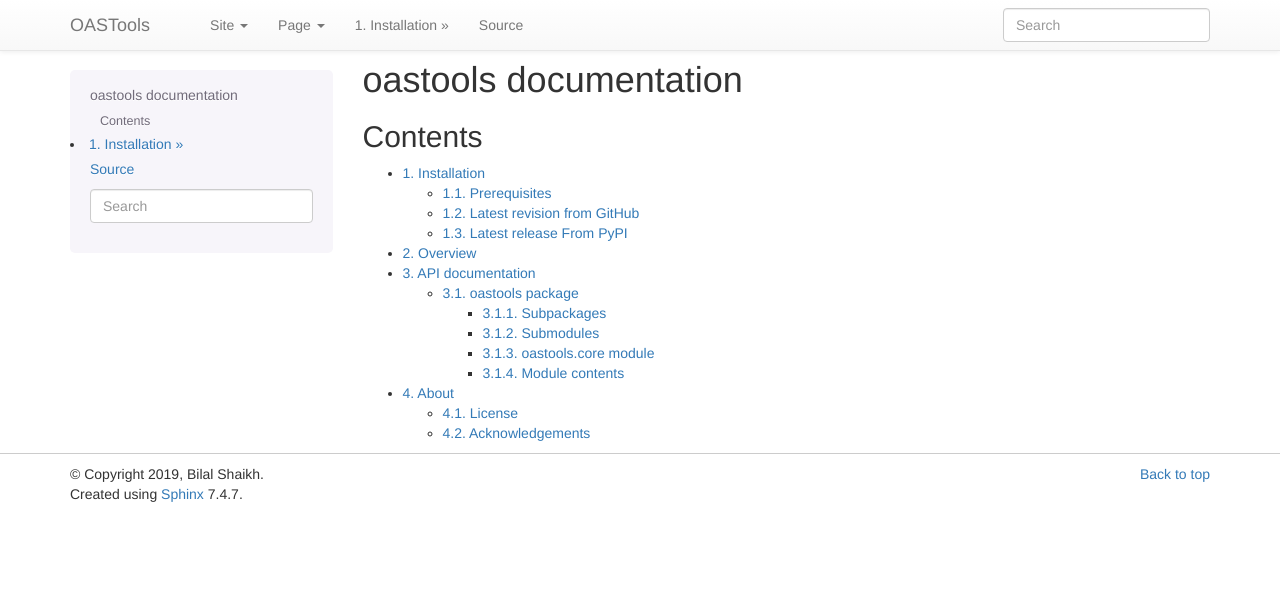
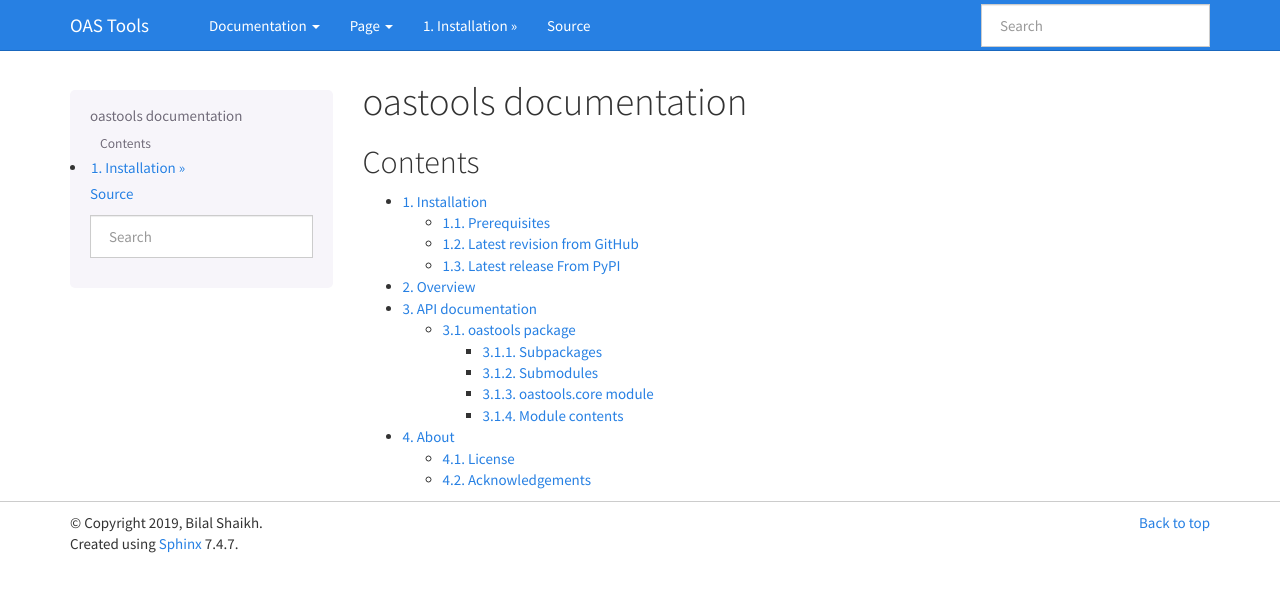
Before and after one commit to bilalshaikh42/OASTools, a Sphinx documentation site: the page built from docs/source/index.rst, in a window 1280 px wide. Shown: the top 592 px of the page. Built offline with Sphinx 7.4.7, drawn with Linux system fonts in a browser that asks for light colours; some of the changed lines change nothing that is shown.

Commit message:
More Documentation Tweaks

```diff
--- a/docs/source/conf.py
+++ b/docs/source/conf.py
@@ -55,6 +55,74 @@
     'sphinx_bootstrap_theme',
 ]
 
+html_theme_options = {
+    # Navigation bar title. (Default: ``project`` value)
+    'navbar_title': "OAS Tools",
+
+    # Tab name for entire site. (Default: "Site")
+    'navbar_site_name': "Documentation",
+
+    # A list of tuples containing pages or urls to link to.
+    # Valid tuples should be in the following forms:
+    #    (name, page)                 # a link to a page
+    #    (name, "/aa/bb", 1)          # a link to an arbitrary relative url
+    #    (name, "http://example.com", True) # arbitrary absolute url
+    # Note the "1" or "True" value above as the third argument to indicate
+    # an arbitrary url.
+    'navbar_links': [
+    ],
+
+    # Render the next and previous page links in navbar. (Default: true)
+    'navbar_sidebarrel': True,
+
+    # Render the current pages TOC in the navbar. (Default: true)
+    'navbar_pagenav': True,
+
+    # Tab name for the current pages TOC. (Default: "Page")
+    'navbar_pagenav_name': "Page",
+
+    # Global TOC depth for "site" navbar tab. (Default: 1)
+    # Switching to -1 shows all levels.
+    'globaltoc_depth': 2,
+
+    # Include hidden TOCs in Site navbar?
+    #
+    # Note: If this is "false", you cannot have mixed ``:hidden:`` and
+    # non-hidden ``toctree`` directives in the same page, or else the build
+    # will break.
+    #
+    # Values: "true" (default) or "false"
+    'globaltoc_includehidden': "true",
+
+    # HTML navbar class (Default: "navbar") to attach to <div> element.
+    # For black navbar, do "navbar navbar-inverse"
+    'navbar_class': "navbar navbar-inverse",
+
+    # Fix navigation bar to top of page?
+    # Values: "true" (default) or "false"
+    'navbar_fixed_top': "true",
+
+    # Location of link to source.
+    # Options are "nav" (default), "footer" or anything else to exclude.
+    'source_link_position': "nav",
+
+    # Bootswatch (http://bootswatch.com/) theme.
+    #
+    # Options are nothing (default) or the name of a valid theme
+    # such as "cosmo" or "sandstone".
+    #
+    # The set of valid themes depend on the version of Bootstrap
+    # that's used (the next config option).
+    #
+    # Currently, the supported themes are:
+    # - Bootstrap 2: https://bootswatch.com/2
+    # - Bootstrap 3: https://bootswatch.com/3
+    'bootswatch_theme': "cosmo",
+
+    # Choose Bootstrap version.
+    # Values: "3" (default) or "2" (in quotes)
+    'bootstrap_version': "3",
+}
 # Add any paths that contain templates here, relative to this directory.
 templates_path = ['_templates']
 
```
